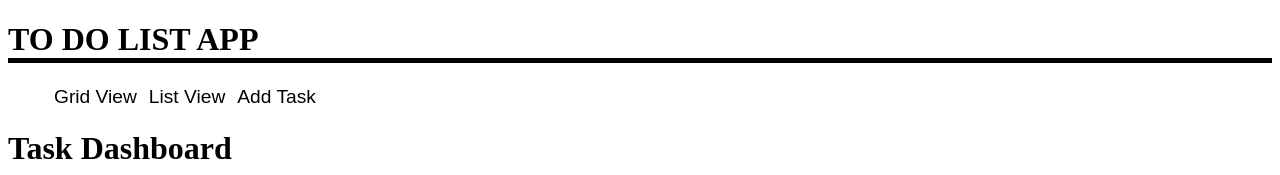
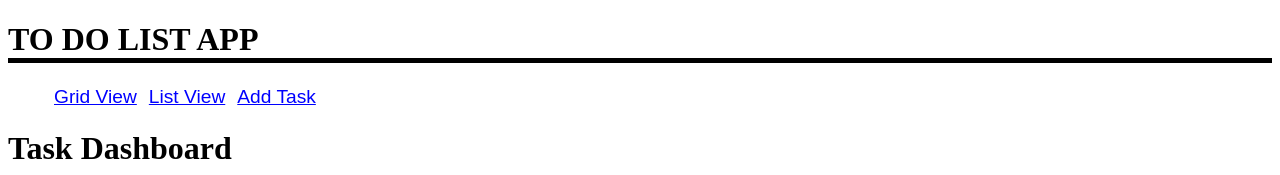
Before and after one commit to tpatel29/todolistAPP, a React (Create React App) app: page / in a window 1280 px wide. Shown: the top 175 px of the page. Built offline with nearby package versions, Linux system fonts and the light colour scheme; no server answers.

Commit message:
something

```diff
--- a/src/CardStyles.css
+++ b/src/CardStyles.css
@@ -51,4 +51,6 @@ button{
     background: none;
     cursor: pointer;
     font-size: 120%;
+    text-decoration: underline;
+    color: blue;
 }
```
